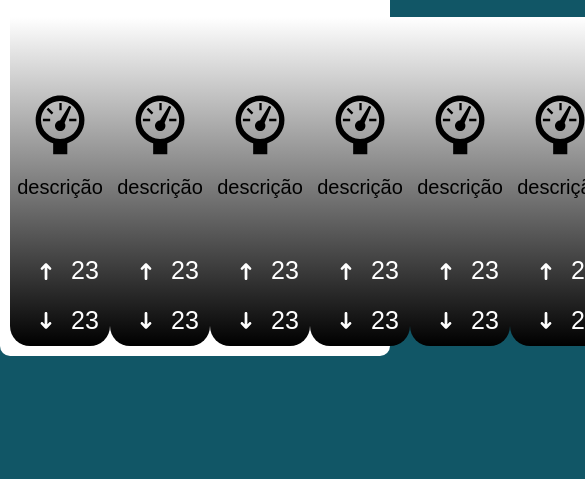
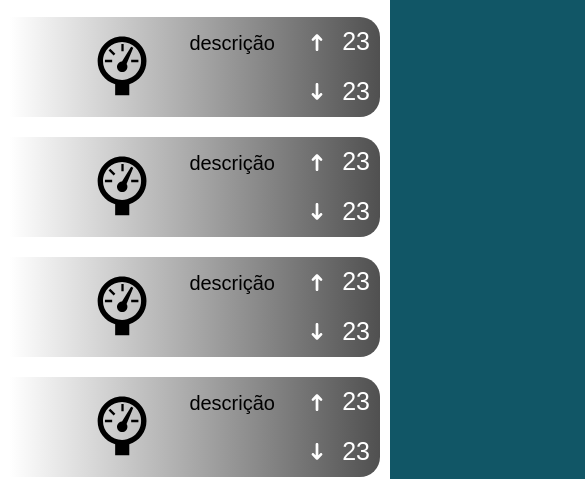
Before and after one commit to oMatteus/Pagina-Clima-API-open-meteo, a plain HTML site: page index.html in a window 390 px wide. Shown: the part 371-850 px from the top of the page, 585 px wide, since content can reach past the window. Drawn offline with nearby package versions, Linux system fonts and the light colour scheme; no server answers.

Commit message:
Update style.css

```diff
--- a/assets/css/style.css
+++ b/assets/css/style.css
@@ -36,8 +36,6 @@ body {
     text-align: center;
 }
 
-.current{
-}
 
 .current-title{
     padding: 1rem;
@@ -88,8 +86,6 @@ body {
 .forecast{
     display: flex;
     justify-content: space-between;
-
-
 }
 
 
@@ -100,8 +96,8 @@ body {
 
     align-items: center;
 
-    background: rgb(2,0,36);
-    background: linear-gradient(0deg, rgba(2,0,36,1) 0%, rgba(0,0,0,1) 0%, rgba(255,255,255,1) 100%);
+    background: rgb(255, 255, 255);
+    background: linear-gradient(0deg, rgba(2,0,36,1) 0%, rgb(80, 80, 80) 0%, rgba(255,255,255,1) 100%);
 
     overflow-wrap: break-word;
 
@@ -111,9 +107,6 @@ body {
 
 .card-icon{
     height: 10rem;
-}
-
-.max-min{
 }
 
 .max-min p{
@@ -142,3 +135,39 @@ body {
 .dayOfWeek{
     margin: 0;
 }
+
+
+
+@media (max-width: 410px){
+
+
+    .forecast{
+        flex-direction: column;
+        gap: 2rem;
+    }
+
+    .card{
+        width: initial;
+        gap: 1rem;
+
+        display: grid;
+
+        grid-template-columns: repeat(4, 1fr);
+
+        background: rgb(255, 255, 255);
+        background: linear-gradient(270deg, rgba(2,0,36,1) 0%, rgb(80, 80, 80) 0%, rgba(255,255,255,1) 100%);
+
+        border-radius: 0 2rem 2rem 0;
+    }
+
+    .day-of-week{
+        padding-left: 1rem;
+    }
+
+    .max-min{
+        padding-right: 1rem;
+    }
+
+
+
+}
```
